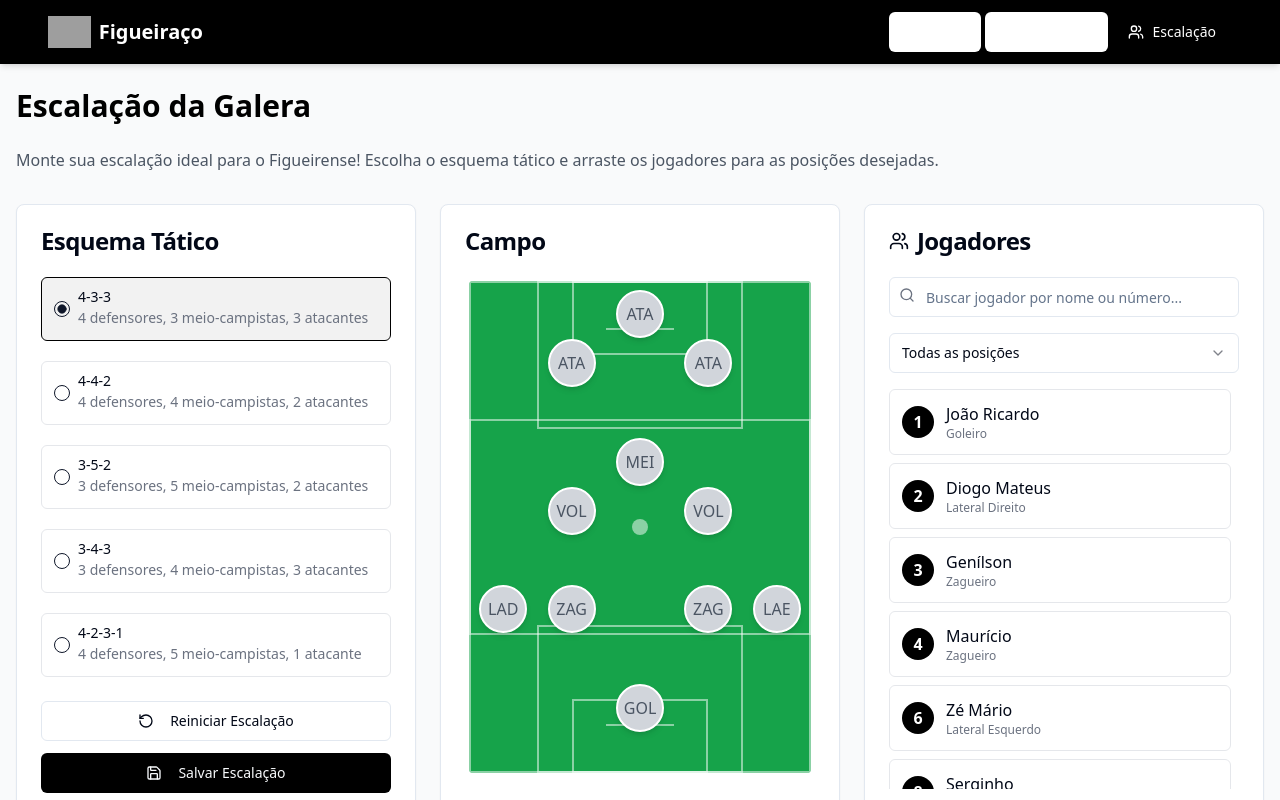
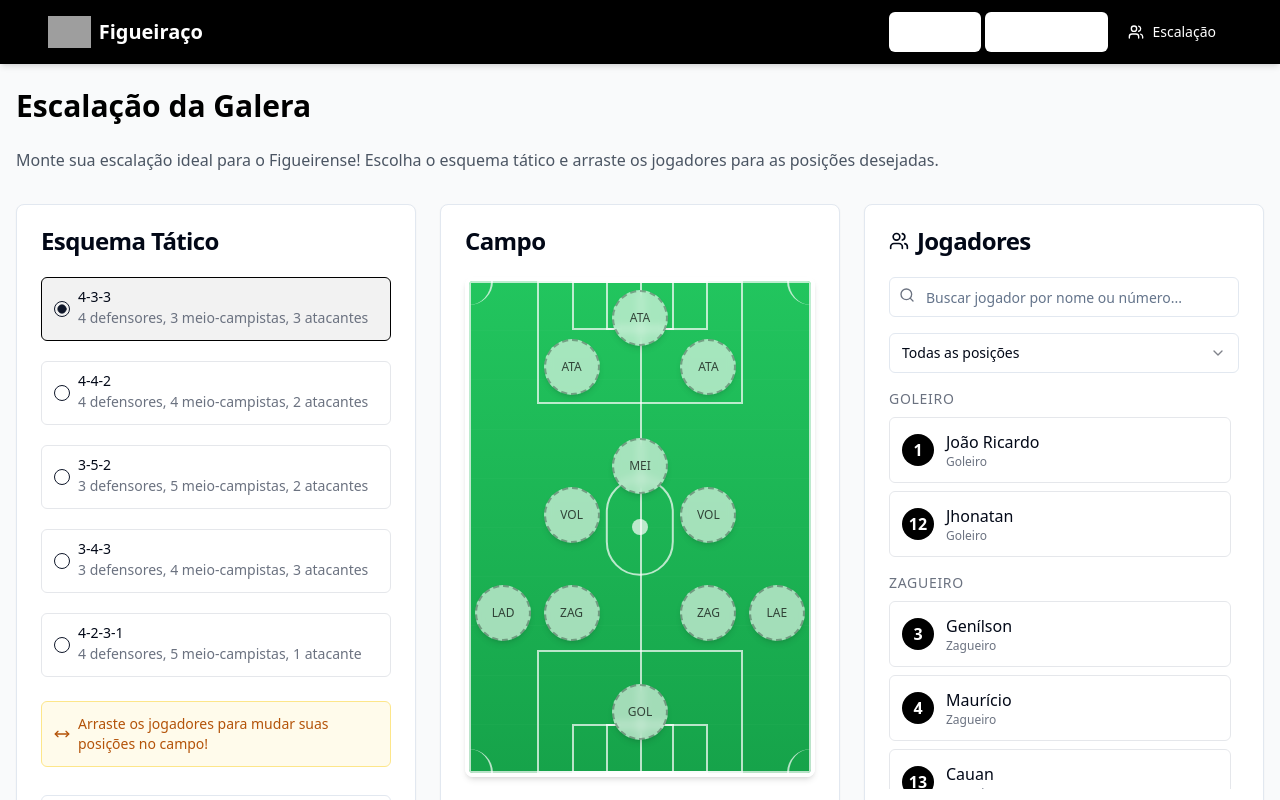
Before and after one commit to allsides2/serie-c-futebol-simulado, a React (Vite) app: page /lineup in a window 1280 px wide. Shown: the top 800 px of the page. Built offline with nearby package versions, Linux system fonts and the light colour scheme; grey boxes are pictures that could not be loaded.

Commit message:
Enhance lineup builder
The prompt requests improvements to the lineup builder, including player organization by position, drag-and-drop functionality for player repositioning, and visual enhancements to the football field display.

```diff
--- a/src/components/PlayerSelection.tsx
+++ b/src/components/PlayerSelection.tsx
@@ -12,6 +12,7 @@ import {
 } from "@/components/ui/select";
 import { Player, Position, LineupSlot } from '@/pages/LineupBuilder';
 import { Badge } from "@/components/ui/badge";
+import { groupPlayersByPosition, getPositionName } from '@/utils/playerUtils';
 
 interface PlayerSelectionProps {
   players: Player[];
@@ -26,19 +27,6 @@ const PlayerSelection: React.FC<PlayerSelectionProps> = ({
 }) => {
   const [searchTerm, setSearchTerm] = useState('');
   const [positionFilter, setPositionFilter] = useState<string>('all');
-
-  const getPositionName = (position: Position): string => {
-    switch (position) {
-      case 'GOL': return 'Goleiro';
-      case 'ZAG': return 'Zagueiro';
-      case 'LAD': return 'Lateral Direito';
-      case 'LAE': return 'Lateral Esquerdo';
-      case 'VOL': return 'Volante';
-      case 'MEI': return 'Meia';
-      case 'ATA': return 'Atacante';
-      default: return position;
-    }
-  };
 
   const filteredPlayers = players.filter(player => {
     const matchesSearch = player.name.toLowerCase().includes(searchTerm.toLowerCase()) ||
@@ -84,6 +72,77 @@ const PlayerSelection: React.FC<PlayerSelectionProps> = ({
     }
   };
 
+  // Group players by position when showing all positions
+  const groupedPlayers = groupPlayersByPosition(filteredPlayers);
+  const renderPlayerList = () => {
+    if (filteredPlayers.length === 0) {
+      return (
+        <div className="text-center py-8 text-gray-500">
+          Nenhum jogador encontrado
+        </div>
+      );
+    }
+
+    if (positionFilter !== 'all') {
+      // Show filtered list without grouping
+      return (
+        <ul className="space-y-2">
+          {filteredPlayers.map(player => renderPlayerItem(player))}
+        </ul>
+      );
+    } else {
+      // Show grouped list by position
+      return (
+        <div className="space-y-4">
+          {Object.entries(groupedPlayers).map(([position, positionPlayers]) =>
+            positionPlayers.length > 0 && (
+              <div key={position} className="space-y-2">
+                <h3 className="text-sm font-medium text-gray-500 uppercase tracking-wider">
+                  {getPositionName(position as Position)}
+                </h3>
+                <ul className="space-y-2">
+                  {positionPlayers.map(player => renderPlayerItem(player))}
+                </ul>
+              </div>
+            )
+          )}
+        </div>
+      );
+    }
+  };
+
+  const renderPlayerItem = (player: Player) => (
+    <li
+      key={player.id}
+      className={`flex items-center justify-between p-3 rounded-md border cursor-pointer transition-all ${
+        isPlayerSelected(player.id)
+          ? 'border-figueira-black bg-figueira-black/5'
+          : 'border-gray-200 hover:border-gray-300'
+      }`}
+      onClick={() => handleSelectPlayer(player)}
+      draggable
+      onDragStart={(e) => {
+        e.dataTransfer.setData('player', JSON.stringify(player));
+      }}
+    >
+      <div className="flex items-center">
+        <div className="bg-figueira-black text-white w-8 h-8 rounded-full flex items-center justify-center font-bold mr-3">
+          {player.number}
+        </div>
+        <div>
+          <div className="font-medium">{player.name}</div>
+          <div className="text-xs text-gray-500">{getPositionName(player.position)}</div>
+        </div>
+      </div>
+
+      {isPlayerSelected(player.id) && (
+        <Badge variant="outline" className="ml-2 bg-figueira-black text-white">
+          Selecionado
+        </Badge>
+      )}
+    </li>
+  );
+
   return (
     <Card className="h-full">
       <CardHeader>
@@ -124,41 +183,7 @@ const PlayerSelection: React.FC<PlayerSelectionProps> = ({
           </Select>
 
           <div className="mt-4 max-h-[400px] overflow-y-auto pr-2">
-            {filteredPlayers.length === 0 ? (
-              <div className="text-center py-8 text-gray-500">
-                Nenhum jogador encontrado
-              </div>
-            ) : (
-              <ul className="space-y-2">
-                {filteredPlayers.map(player => (
-                  <li
-                    key={player.id}
-                    className={`flex items-center justify-between p-3 rounded-md border cursor-pointer transition-all ${
-                      isPlayerSelected(player.id)
-                        ? 'border-figueira-black bg-figueira-black/5'
-                        : 'border-gray-200 hover:border-gray-300'
-                    }`}
-                    onClick={() => handleSelectPlayer(player)}
-                  >
-                    <div className="flex items-center">
-                      <div className="bg-figueira-black text-white w-8 h-8 rounded-full flex items-center justify-center font-bold mr-3">
-                        {player.number}
-                      </div>
-                      <div>
-                        <div className="font-medium">{player.name}</div>
-                        <div className="text-xs text-gray-500">{getPositionName(player.position)}</div>
-                      </div>
-                    </div>
-
-                    {isPlayerSelected(player.id) && (
-                      <Badge variant="outline" className="ml-2 bg-figueira-black text-white">
-                        Selecionado
-                      </Badge>
-                    )}
-                  </li>
-                ))}
-              </ul>
-            )}
+            {renderPlayerList()}
           </div>
         </div>
       </CardContent>
--- a/src/pages/LineupBuilder.tsx
+++ b/src/pages/LineupBuilder.tsx
@@ -5,7 +5,7 @@ import Header from "@/components/Header";
 import FormationSelector from "@/components/FormationSelector";
 import PlayerSelection from "@/components/PlayerSelection";
 import { Button } from "@/components/ui/button";
-import { Save, RotateCcw, Share2 } from "lucide-react";
+import { Save, RotateCcw, Share2, MoveHorizontal } from "lucide-react";
 import { useToast } from "@/components/ui/use-toast";
 
 // Temporary player data until we have a database
@@ -50,6 +50,7 @@ const LineupBuilder = () => {
   const { toast } = useToast();
   const [formation, setFormation] = useState<Formation>('4-3-3');
   const [lineup, setLineup] = useState<LineupSlot[]>([]);
+  const [dragOverSlotIndex, setDragOverSlotIndex] = useState<number | null>(null);
 
   // Initialize lineup based on formation
   React.useEffect(() => {
@@ -153,6 +154,53 @@ const LineupBuilder = () => {
     setLineup(newLineup);
   };
 
+  const handleDragStart = (e: React.DragEvent, slotIndex: number) => {
+    if (!lineup[slotIndex].player) return;
+
+    e.dataTransfer.setData('slotIndex', slotIndex.toString());
+    e.dataTransfer.effectAllowed = 'move';
+  };
+
+  const handleDragOver = (e: React.DragEvent, slotIndex: number) => {
+    e.preventDefault();
+    setDragOverSlotIndex(slotIndex);
+  };
+
+  const handleDragLeave = () => {
+    setDragOverSlotIndex(null);
+  };
+
+  const handleDrop = (e: React.DragEvent, targetSlotIndex: number) => {
+    e.preventDefault();
+    setDragOverSlotIndex(null);
+
+    // Handle player dropped from player list
+    const playerData = e.dataTransfer.getData('player');
+    if (playerData) {
+      try {
+        const player = JSON.parse(playerData) as Player;
+        handlePlayerAssignment(targetSlotIndex, player);
+        return;
+      } catch (err) {
+        console.error('Failed to parse player data:', err);
+      }
+    }
+
+    // Handle player dropped from another slot
+    const sourceSlotIndex = e.dataTransfer.getData('slotIndex');
+    if (sourceSlotIndex) {
+      const sourceIndex = parseInt(sourceSlotIndex, 10);
+      const newLineup = [...lineup];
+
+      // Swap players between slots
+      const temp = newLineup[sourceIndex].player;
+      newLineup[sourceIndex].player = newLineup[targetSlotIndex].player;
+      newLineup[targetSlotIndex].player = temp;
+
+      setLineup(newLineup);
+    }
+  };
+
   const handleResetLineup = () => {
     const resetLineup = lineup.map(slot => ({...slot, player: null}));
     setLineup(resetLineup);
@@ -201,6 +249,11 @@ const LineupBuilder = () => {
                 />
 
                 <div className="flex flex-col space-y-3 mt-6">
+                  <div className="p-3 bg-amber-50 border border-amber-200 rounded-md flex items-center text-sm text-amber-700 mb-4">
+                    <MoveHorizontal className="h-4 w-4 mr-2 flex-shrink-0" />
+                    <span>Arraste os jogadores para mudar suas posições no campo!</span>
+                  </div>
+
                   <Button
                     variant="outline"
                     className="w-full"
@@ -238,32 +291,67 @@ const LineupBuilder = () => {
                 <CardTitle>Campo</CardTitle>
               </CardHeader>
               <CardContent>
-                <div className="relative bg-green-600 w-full h-[500px] rounded-lg overflow-hidden border-4 border-white">
+                <div className="relative bg-gradient-to-b from-green-500 to-green-600 w-full h-[500px] rounded-lg overflow-hidden border-4 border-white shadow-md">
                   {/* Field markings */}
-                  <div className="absolute w-full h-full border-2 border-white/50"></div>
-                  <div className="absolute top-[28%] left-0 right-0 h-[44%] border-2 border-white/50"></div>
-                  <div className="absolute w-[20%] h-[10%] top-0 left-[40%] border-b-2 border-white/50"></div>
-                  <div className="absolute w-[20%] h-[10%] bottom-0 left-[40%] border-t-2 border-white/50"></div>
-                  <div className="absolute w-[60%] h-[30%] left-[20%] bottom-0 border-2 border-white/50"></div>
-                  <div className="absolute w-[40%] h-[15%] left-[30%] bottom-0 border-2 border-white/50"></div>
-                  <div className="absolute w-[60%] h-[30%] left-[20%] top-0 border-2 border-white/50"></div>
-                  <div className="absolute w-[40%] h-[15%] left-[30%] top-0 border-2 border-white/50"></div>
-                  <div className="absolute rounded-full w-4 h-4 top-1/2 left-1/2 transform -translate-x-1/2 -translate-y-1/2 bg-white/50"></div>
+                  <div className="absolute w-full h-full border-2 border-white/70"></div>
+
+                  {/* Center circle */}
+                  <div className="absolute rounded-full w-[20%] h-[20%] border-2 border-white/70 top-1/2 left-1/2 transform -translate-x-1/2 -translate-y-1/2"></div>
+                  <div className="absolute rounded-full w-4 h-4 top-1/2 left-1/2 transform -translate-x-1/2 -translate-y-1/2 bg-white/70"></div>
+
+                  {/* Center line */}
+                  <div className="absolute top-0 bottom-0 left-1/2 w-0 border-l-2 border-white/70"></div>
+
+                  {/* Penalty areas */}
+                  <div className="absolute w-[60%] h-[25%] left-[20%] bottom-0 border-2 border-white/70"></div>
+                  <div className="absolute w-[20%] h-[10%] left-[40%] bottom-0 border-2 border-white/70"></div>
+                  <div className="absolute w-[60%] h-[25%] left-[20%] top-0 border-2 border-white/70"></div>
+                  <div className="absolute w-[20%] h-[10%] left-[40%] top-0 border-2 border-white/70"></div>
+
+                  {/* Goal areas */}
+                  <div className="absolute w-[40%] h-[10%] left-[30%] bottom-0 border-2 border-white/70"></div>
+                  <div className="absolute w-[40%] h-[10%] left-[30%] top-0 border-2 border-white/70"></div>
+
+                  {/* Corner arcs */}
+                  <div className="absolute w-6 h-6 top-0 left-0 border-r-2 border-white/70 rounded-br-full"></div>
+                  <div className="absolute w-6 h-6 top-0 right-0 border-l-2 border-white/70 rounded-bl-full"></div>
+                  <div className="absolute w-6 h-6 bottom-0 left-0 border-r-2 border-white/70 rounded-tr-full"></div>
+                  <div className="absolute w-6 h-6 bottom-0 right-0 border-l-2 border-white/70 rounded-tl-full"></div>
+
+                  {/* Grass pattern */}
+                  <div className="absolute inset-0 opacity-10">
+                    {Array.from({ length: 10 }).map((_, i) => (
+                      <div
+                        key={i}
+                        className="absolute w-full border-t border-white/20"
+                        style={{ top: `${i * 10}%` }}
+                      ></div>
+                    ))}
+                  </div>
 
                   {/* Player positions */}
                   {lineup.map((slot, index) => (
                     <div
                       key={index}
-                      className="absolute flex flex-col items-center -ml-10 -mt-10 w-20 h-20"
+                      className={`absolute flex flex-col items-center -ml-10 -mt-10 w-20 h-20 transition-all ${
+                        dragOverSlotIndex === index ? 'scale-110' : ''
+                      }`}
                       style={{
                         left: `${slot.x}%`,
                         top: `${slot.y}%`
                       }}
+                      draggable={!!slot.player}
+                      onDragStart={(e) => handleDragStart(e, index)}
+                      onDragOver={(e) => handleDragOver(e, index)}
+                      onDragLeave={handleDragLeave}
+                      onDrop={(e) => handleDrop(e, index)}
                     >
                       <div
-                        className={`flex items-center justify-center w-12 h-12 rounded-full ${
-                          slot.player ? 'bg-figueira-black text-white' : 'bg-gray-300 text-gray-600'
-                        } border-2 border-white shadow-md cursor-pointer transition-transform hover:scale-110`}
+                        className={`flex items-center justify-center w-14 h-14 rounded-full ${
+                          slot.player
+                            ? 'bg-figueira-black text-white cursor-grab shadow-lg active:cursor-grabbing hover:scale-105 transition-all duration-150'
+                            : 'bg-white/60 backdrop-blur-sm text-black/70 border-2 border-dashed border-black/30 cursor-pointer hover:bg-white/80 transition-colors'
+                        } shadow-md`}
                         onClick={() => {
                           if (slot.player) {
                             handlePlayerAssignment(index, null);
@@ -271,13 +359,13 @@ const LineupBuilder = () => {
                         }}
                       >
                         {slot.player ? (
-                          <span className="font-bold">{slot.player.number}</span>
+                          <span className="font-bold text-lg">{slot.player.number}</span>
                         ) : (
-                          <span>{slot.position}</span>
+                          <span className="text-xs font-medium">{slot.position}</span>
                         )}
                       </div>
                       {slot.player && (
-                        <div className="mt-1 bg-black/70 text-white text-xs px-2 py-0.5 rounded truncate max-w-full">
+                        <div className="mt-1 bg-black/80 text-white text-xs px-2 py-0.5 rounded-md truncate max-w-full shadow">
                           {slot.player.name}
                         </div>
                       )}
--- /dev/null
+++ b/src/utils/playerUtils.ts
@@ -0,0 +1,33 @@
+
+import { Player, Position } from '@/pages/LineupBuilder';
+
+export const groupPlayersByPosition = (players: Player[]) => {
+  const grouped: Record<Position, Player[]> = {
+    'GOL': [],
+    'ZAG': [],
+    'LAD': [],
+    'LAE': [],
+    'VOL': [],
+    'MEI': [],
+    'ATA': []
+  };
+
+  players.forEach(player => {
+    grouped[player.position].push(player);
+  });
+
+  return grouped;
+};
+
+export const getPositionName = (position: Position): string => {
+  switch (position) {
+    case 'GOL': return 'Goleiro';
+    case 'ZAG': return 'Zagueiro';
+    case 'LAD': return 'Lateral Direito';
+    case 'LAE': return 'Lateral Esquerdo';
+    case 'VOL': return 'Volante';
+    case 'MEI': return 'Meia';
+    case 'ATA': return 'Atacante';
+    default: return position;
+  }
+};
```
